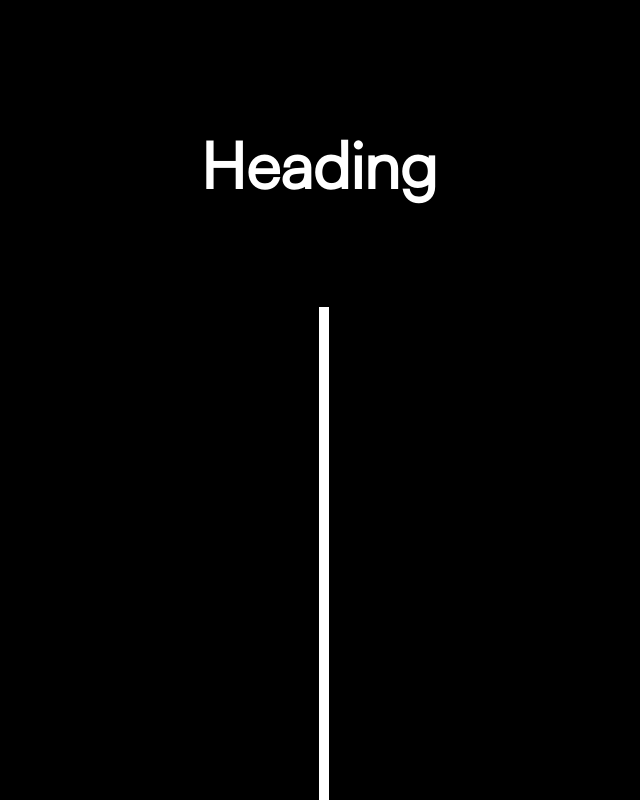
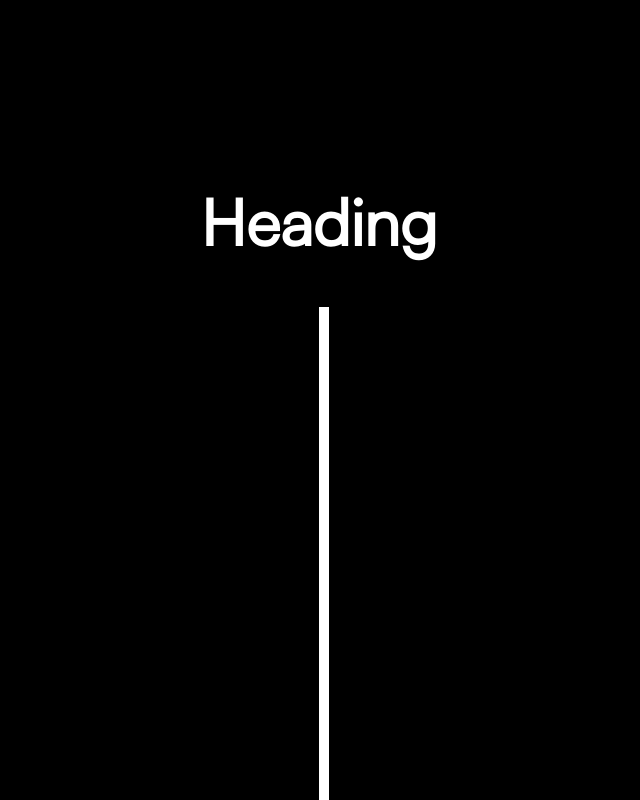
Before and after one commit to BenW2k/Portfolio, a Next.js app in the folder frontend/: page / in a window 1280 px wide. Shown: the part 700-1500 px from the top of the page, without its empty margins (321-961 px from the left). Built offline with nearby package versions, Linux system fonts and the light colour scheme.

Commit message:
+moved timeline header into timeline

```diff
--- a/frontend/app/components/timeline.tsx
+++ b/frontend/app/components/timeline.tsx
@@ -9,17 +9,19 @@ export default function Timeline() {
 
   return (
     <div className={styles["timeline-container"]}>
-      <motion.div
-        // viewport={{amount: "all"}}
-        className={styles["timeline-header"]}
-      >
-        <h1>Heading</h1>
-      </motion.div>
       <div className={styles["timeline"]}>
         <motion.div
-          style={{scaleY: scrollYProgress}}
+          // viewport={{amount: "all"}}
+          className={styles["timeline-header"]}
+        >
+          <h1>Heading</h1>
+        </motion.div>
+        <motion.div
+          // style={{scaleY: scrollYProgress}}
           className={styles["roadmap-line"]}
-        ></motion.div>
+        >
+          <div />
+        </motion.div>
         <motion.div
           initial={{opacity: 0}}
           whileInView={{opacity: 1}}
```
